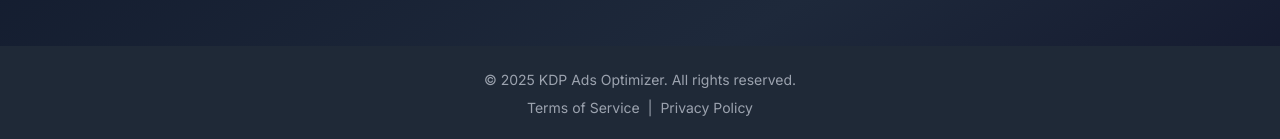
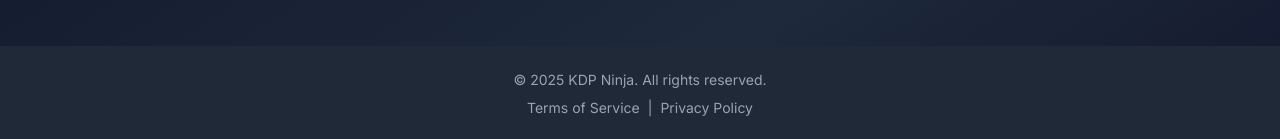
Before and after one commit to KonradBi/KDP-Ads-Optimizer-, a Next.js app: page / in a window 1280 px wide. Shown: the part 5901-6040 px from the top of the page. Built offline with nearby package versions, Linux system fonts and the light colour scheme; no server answers.

Commit message:
test: replace Footer Links with standard <a> tags for debugging

```diff
--- a/src/components/Footer.tsx
+++ b/src/components/Footer.tsx
@@ -1,4 +1,3 @@
-import Link from 'next/link';
 import React from 'react';
 
 const Footer = () => {
@@ -7,15 +6,16 @@ const Footer = () => {
   return (
     <footer className="bg-gray-800 text-gray-400 py-6 mt-12">
       <div className="max-w-7xl mx-auto px-4 sm:px-6 lg:px-8 text-center text-sm">
-        <p>&copy; {currentYear} KDP Ads Optimizer. All rights reserved.</p>
+        <p>&copy; {currentYear} KDP Ninja. All rights reserved.</p>
         <div className="mt-2">
-          <Link href="/terms" className="hover:text-indigo-400 transition duration-150 ease-in-out">
+          {/* Use standard <a> tags for testing */}
+          <a href="/terms" className="hover:text-indigo-400 transition duration-150 ease-in-out">
             Terms of Service
-          </Link>
+          </a>
           <span className="mx-2">|</span>
-          <Link href="/privacy" className="hover:text-indigo-400 transition duration-150 ease-in-out">
+          <a href="/privacy" className="hover:text-indigo-400 transition duration-150 ease-in-out">
             Privacy Policy
-          </Link>
+          </a>
         </div>
       </div>
     </footer>
```
